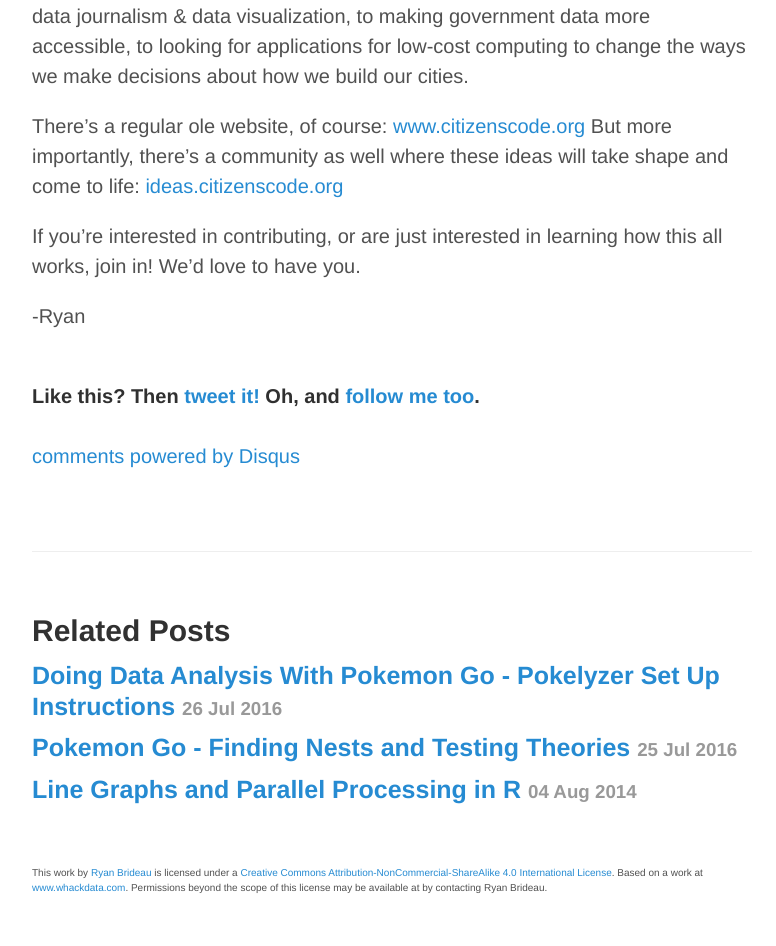
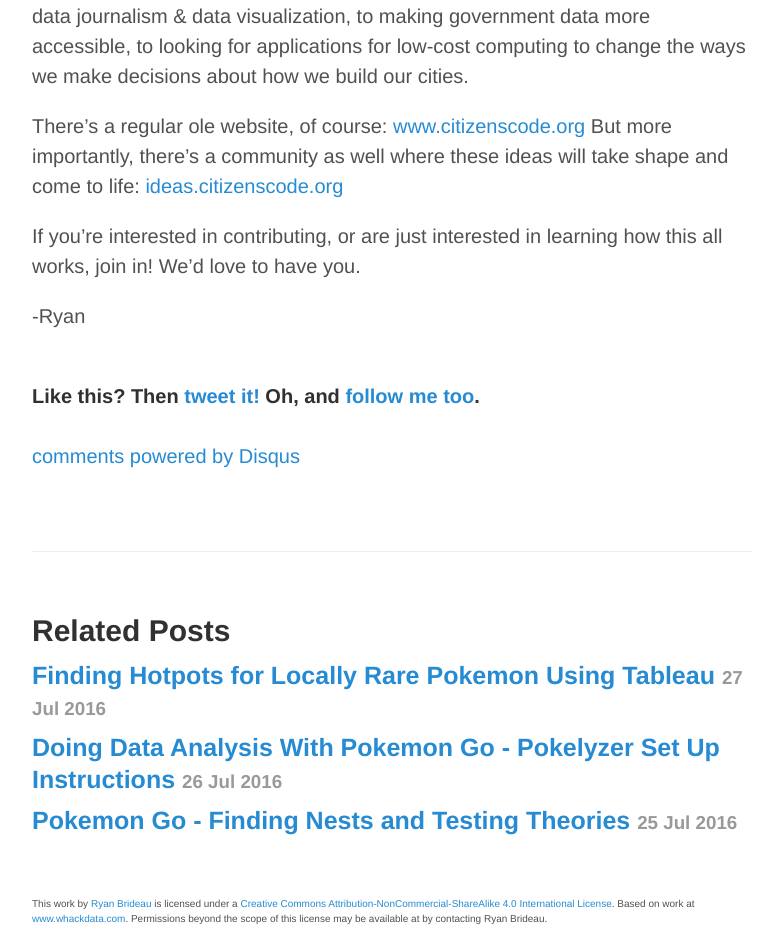
Before and after one commit to Brideau/whackdata, a Jekyll site: the page built from _posts/2014-12-01-launching-citizens-code.md, in a window 1280 px wide. Shown: the part 810-1756 px from the top of the page, without its empty margins (248-1024 px from the left). Built offline with Jekyll 4.4.1, drawn with Linux system fonts in a browser that asks for light colours; Markdown is read by kramdown in place of the engine named in the settings; comment, search, counter and statistics services are not loaded; before the commit the page ends 1725 px from its top, so only the background shows below that; some of the changed lines change nothing that is shown.

Commit message:
Added Tableau post

```diff
--- a/_layouts/default.html
+++ b/_layouts/default.html
@@ -21,7 +21,7 @@
       {{ content }}
 
       <div class="footer" style="font-size: 0.5em;margin-bottom: 20px;">
-          This work by <a xmlns:cc="http://creativecommons.org/ns#" href="http://www.whackdata.com" property="cc:attributionName" rel="cc:attributionURL">Ryan Brideau</a> is licensed under a <a rel="license" href="http://creativecommons.org/licenses/by-nc-sa/4.0/">Creative Commons Attribution-NonCommercial-ShareAlike 4.0 International License</a>. Based on a work at <a xmlns:dct="http://purl.org/dc/terms/" href="http://www.whackdata.com" rel="dct:source">www.whackdata.com</a>. Permissions beyond the scope of this license may be available at by contacting Ryan Brideau.
+          This work by <a xmlns:cc="http://creativecommons.org/ns#" href="http://www.whackdata.com" property="cc:attributionName" rel="cc:attributionURL">Ryan Brideau</a> is licensed under a <a rel="license" href="http://creativecommons.org/licenses/by-nc-sa/4.0/">Creative Commons Attribution-NonCommercial-ShareAlike 4.0 International License</a>. Based on work at <a xmlns:dct="http://purl.org/dc/terms/" href="http://www.whackdata.com" rel="dct:source">www.whackdata.com</a>. Permissions beyond the scope of this license may be available at by contacting Ryan Brideau.
       </div>
     </div>
 
--- /dev/null
+++ b/_posts/2016-07-27-finding-locally-rare-pokemon.md
@@ -0,0 +1,119 @@
+---
+layout: post
+title: Finding Hotpots for Locally Rare Pokemon Using Tableau
+---
+
+<p class="message">
+<strong>TL;DR</strong><br>
+We're going to use Tableau to analyze Pokemon Go data for a local area, in order to find spawn patterns for relatively rare Pokemon. First I'll show some of my own results, and then describe how you can do it yourself.
+</p>
+
+Yesterday I [published a piece](http://www.whackdata.com/2016/07/26/instructions-analyzing-pokemon-go-data/) on how to get Pokelyzer - a database for doing data analysis on Pokemon Go data - up and running. Today, we'll use it with Tableau to find some rare Pokemon. This doesn't work for _all_ Pokemon necessarily, but if they spawn in a specific pattern or place, this will help you find them.
+
+Let's start with some examples.
+
+In my town, Magmars are hard to track down. As it turns out, that's simply because they almost exclusively show up at a large cathedral downtown. (Perhaps because they look like Satan as some kind of joke? I'd like someone else to help verify!) Here's three days worth of Magmar spottings on a map:
+
+![Magmar spottings on a map](http://i.imgur.com/dAXL8Zw.png)
+
+Now contrast that with Pidgeys:
+
+![Pidgey spottings on a map](http://i.imgur.com/hfGQtie.png)
+
+Similarly, while Magikarps show up in random locations, they consistently show up in higher numbers near small streams, and they show up in the same spots along those streams every time:
+
+![Magikarps](http://i.imgur.com/5dSkMUC.png)
+
+This same pattern can be found on maps of Psyducks and Staryus.
+
+In the case of Digletts and Tangelas, they only really show up in a large park. The Digletts are scattered through the park, while the Tangelas keep to the Botanical Gardens:
+
+![Digletts Staryus](http://i.imgur.com/YLNmGOv.png)
+
+And Exeggcutes keep to their own, separate park:
+
+![Exeggcutes](http://i.imgur.com/m5K6ras.png)
+
+If you wanted to know what time of day you should go catch an Exeggcute, you can break down their sightings by hour and add it to a dashboard with the map:
+
+![Hour breakdown](http://i.imgur.com/jKPdhcR.png)
+
+Or even by 15 minute interval to find out if there's a particular part of the hour where they show up:
+
+![15 minute interval](http://i.imgur.com/9hnduwl.png)
+
+Basically, you can look at whatever you like! The data is modeled in a way that gives you incredible flexibility, so long as you're willing to learn the tool.
+
+Speaking of which, let's run through an example of that now.
+
+## Using Tableau to create maps
+
+Before you get started with Tableau, you'll have to follow my guide from yesterday on [getting Pokelyzer set up](http://www.whackdata.com/2016/07/26/instructions-analyzing-pokemon-go-data/). If you tried yesterday and couldn't get it to work, I've added some instructions on how to get it set up on your own computer instead of a server, so give it another look. If you _did_ get it working, I found a bug late last night so you'll want to run the patching SQL code mentioned in the [Readme](https://github.com/Brideau/pokelyzer) or else this tutorial won't work.
+
+To get started, you'll need Tableau. If you want to connect it to a PostgreSQL database, it will cost you some money after the trial. (If it's not available during the trial period, let me know and I will write a script to export data from the database to a CSV file.) Or if you're a student like me, you can get a free license [here](http://www.tableau.com/academic/students). I'm planning to put up tutorials with free alternatives shortly, but bear with me for now.
+
+Once you get Tableau installed, install the appropriate drivers for PostgreSQL from [their website](http://www.tableau.com/support/drivers).
+
+Now with everything set up, we can get started!
+
+Open Tableau and select PostgreSQL from the left sidebar and put in your credentials:
+
+<div align="center"><img src="http://i.imgur.com/tBAY16P.png" width="400"></div>
+
+On the next screen, drag the `spotted_pokemon` table into the center area first, followed by the `date_dimension` and `time_dimension` tables. The result should look like this:
+
+![Initial Tableau setup](http://i.imgur.com/zKRnkxH.png)
+
+Now click each of the pairs of circles that connect the tables and choose Left Join for both:
+
+![Left join](http://i.imgur.com/7YMAAyW.png)
+
+When you're done, click Update Now and wait while the data loads. The table should look like this when you're done:
+
+![Update Now](http://i.imgur.com/xDZAtZ2.png)
+
+Since Tableau doesn't have direct support for geospatial data objects, we're going to hide the columns that have that kind of data. Scroll right on the table until you find the `Geo Point` and `Geo Point Jittered` columns. Hover over their column headers, select the arrow in the top right, and click hide:
+
+![Hide columns](http://i.imgur.com/Ef5QblU.png)
+
+Luckily we have separate Latitude and Longitude columns that Tableau _can_ use, so this isn't a big deal.
+
+Next, click "Sheet 1" at the bottom left of the screen to open your first Workbook. Along the left hand hide, you'll see all of the measures and dimensions available to do the analysis. Thing of measures as "stuff we want to count or average" and dimensions as "things we'll use to slice the data up". For example, if you wanted to find the average "Time Until Hidden" of all Pokemon by their name, "Time Until Hidden" would be the measure, and "Name" would be a dimension.
+
+Tableau did it's best to guess which columns of data were measures and which were dimensions, but it doesn't do a perfect job so we'll need to move a couple things. Drag each of the items under the time_dimension in the Measures section up to the Dimensions section:
+
+<div align="center"><img src="http://i.imgur.com/2af1bmX.png" width="400"></div>
+
+And do the same for each of `Longitude`, `Latitude`, `Longitude Jittered` and `Latitude Jittered`. If you collapse the `date_dimension` and `time_dimension` menus, the final result should look like this:
+
+<div align="center"><img src="http://i.imgur.com/bREz8hu.png" width="350"></div>
+
+OK, now we're good to get started! Let's build the worksheet I used to find the Pokemon clusters above. First drag `Longitude Jittered` into the "Columns" area on the workbook, and `Latitude Jittered` into the "Rows":
+
+![Long and Lat](http://i.imgur.com/6kEqC1H.png)
+
+We're using the "jittered" longitude and latitude because a lot of the points are exactly on top of each other. The jittered values have had their locations randomized by a few metres and will make overlapping points easier to see.
+
+Next, we're going to filter out some potentially bad data. I noticed that some of the data points had a "Time Until Hidden" value that was giant negative number. To get rid of those points, drag the `Time Until Hidden Ms` measure into the Filters pane, select "All values" and click next:
+
+<div align="center"><img src="http://i.imgur.com/j2tWO4n.png" width="400"></div>
+
+Then select "At least" and enter `0` in the box and click OK:
+
+<div align="center"><img src="http://i.imgur.com/5KrWLq5.png" width="400"></div>
+
+Finally, drag the `Name` dimension into the Pages pane. Think of Pages as "pages of a book": we want each Pokemon, based on their name, to have a their own page in a book that shows where they're been found. The screen should now look like this:
+
+![Name](http://i.imgur.com/KgEWdi1.png)
+
+Using the dropdown or the left and right arrows next to them in the pane below pages, you can now flip through maps of all the Pokemon that have been discovered! Give it a try.
+
+The background map doesn't have a lot of detail, though, so you can't zoom in very far. To fix that, download one of the zipped TMS file from [this post](https://community.tableau.com/thread/137641) over at the Tableau community. Unzip it, and then go to the `Map > Background Maps > Map Services..` menu in Tableau, and import the unzipped file.  Your workbook now uses OpenStreetMaps as a background instead of the default Tableau map:
+
+![OSM](http://i.imgur.com/1SBd8eu.png)
+
+## Until next time...
+
+This is probably a good place to stop for today, but if you're interested in me doing another tutorial on how to do the time-based visualizations I mentioned above let me know, and feel free to explore Tableau in the meantime. If you're looking to dive deeper, [Pluralsight has a great tutorial](https://www.pluralsight.com/courses/data-analysis-fundamentals-tableau) as well, so check it out!
+
+-Ryan
```
